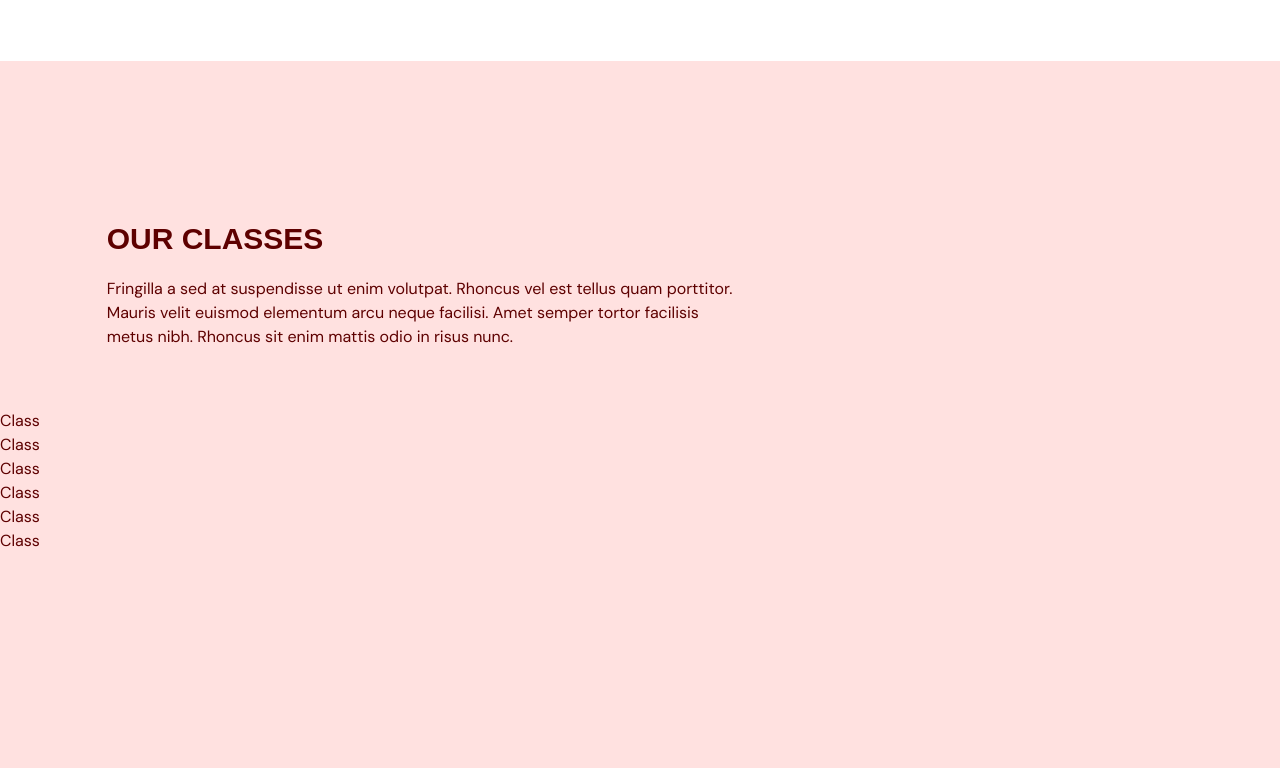
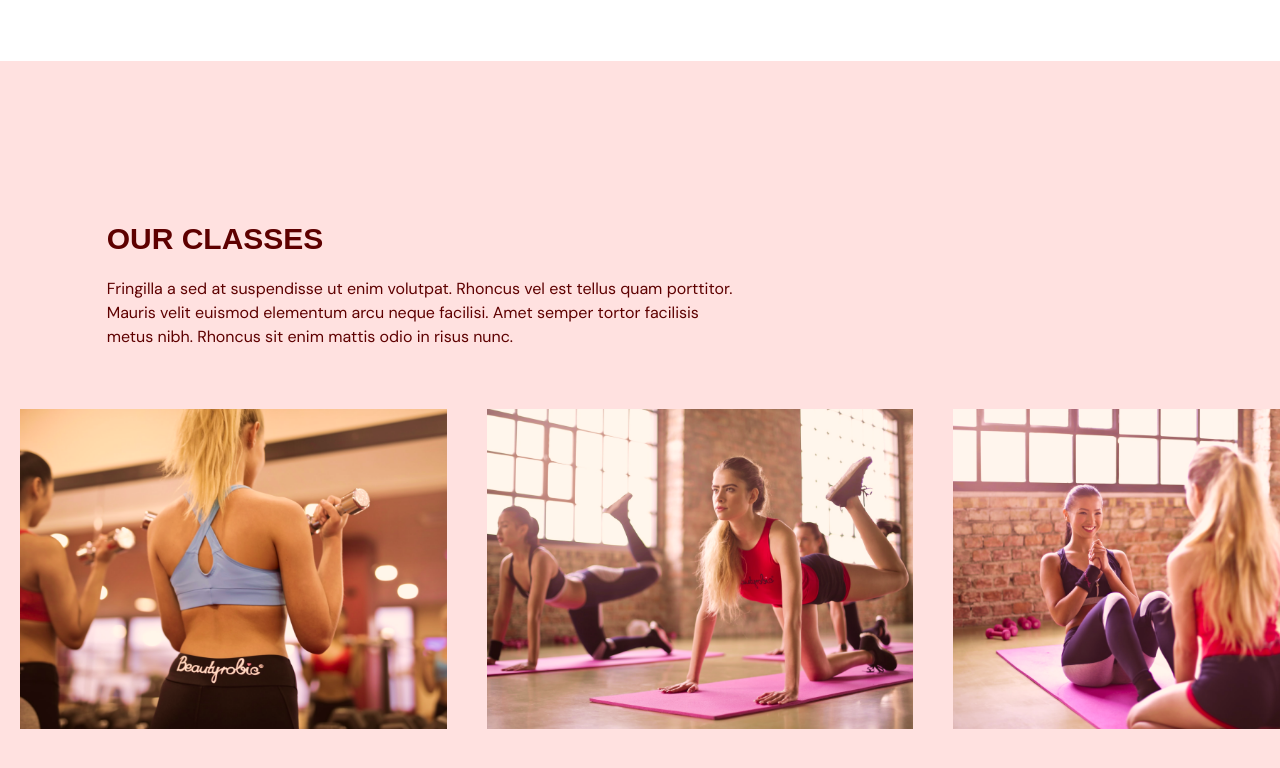
Before and after one commit to TomaszKlekner/fitness-studio, a React (Vite) app: page / in a window 1280 px wide. Shown: the part 2120-2888 px from the top of the page. Built offline with nearby package versions, Linux system fonts and the light colour scheme.

Commit message:
Create classes and install react hook form

```diff
--- a/package.json
+++ b/package.json
@@ -14,7 +14,8 @@
     "framer-motion": "^11.3.30",
     "react": "^18.3.1",
     "react-anchor-link-smooth-scroll": "^1.0.12",
-    "react-dom": "^18.3.1"
+    "react-dom": "^18.3.1",
+    "react-hook-form": "^7.53.0"
   },
   "devDependencies": {
     "@eslint/js": "^9.9.0",
--- a/src/App.tsx
+++ b/src/App.tsx
@@ -53,20 +53,11 @@ function App() {
         isTopOfPage={isTopOfPage}
       />
 
-      <Home
-        page={menuItems[0].page.toLocaleLowerCase()}
-        setSelectedPage={setSelectedPage}
-      />
+      <Home page={menuItems[0].page} setSelectedPage={setSelectedPage} />
 
-      <Benefits
-        page={menuItems[1].page.toLocaleLowerCase()}
-        setSelectedPage={setSelectedPage}
-      />
+      <Benefits page={menuItems[1].page} setSelectedPage={setSelectedPage} />
 
-      <Classes
-        page={menuItems[2].page.toLocaleLowerCase()}
-        setSelectedPage={setSelectedPage}
-      />
+      <Classes page={menuItems[2].page} setSelectedPage={setSelectedPage} />
     </div>
   );
 }
--- a/src/components/Class.tsx
+++ b/src/components/Class.tsx
@@ -5,7 +5,20 @@ type Props = {
 };
 
 const Class = ({ singleClass }: Props) => {
-  return <div>Class</div>;
+  const { image, name, description = "" } = singleClass;
+  const overlayStyles = `p-5 absolute z-30 flex h-[380px] w-[450px] flex-col
+  items-center justify-center whitespace-normal bg-primary-500 text-center
+  text-white opacity-0 transition duration-500 hover:opacity-90 cursor-pointer`;
+
+  return (
+    <li className="in-line-block relative mx-5 h-[380px] w-[450px]">
+      <div className={overlayStyles}>
+        <p className="text-2xl">{name}</p>
+        <p className="mt-5">{description}</p>
+      </div>
+      <img src={image} alt={name} />
+    </li>
+  );
 };
 
 export default Class;
--- a/src/sections/Benefits.tsx
+++ b/src/sections/Benefits.tsx
@@ -9,6 +9,7 @@ import React from "react";
 import BenefitElement from "../components/BenefitElement";
 import ActionButton from "../components/ActionButton";
 import BenefitsPageGraphic from "../assets/BenefitsPageGraphic.png";
+import { toLowerCasePageName } from "../helpers/helpers";
 
 export type benefitModel = {
   Icon: React.ElementType;
@@ -59,7 +60,10 @@ const container = {
 
 const Benefits = ({ page, setSelectedPage }: Props) => {
   return (
-    <section id={page} className="mx-auto min-h-full w-5/6 py-20">
+    <section
+      id={toLowerCasePageName(page)}
+      className="mx-auto min-h-full w-5/6 py-20"
+    >
       <motion.div onViewportEnter={() => setSelectedPage(page)}>
         <motion.div
           className="md:my-5 md:w-3/5"
--- a/src/sections/Classes.tsx
+++ b/src/sections/Classes.tsx
@@ -1,5 +1,3 @@
-import { motion } from "framer-motion";
-
 import image1 from "../assets/image1.png";
 import image2 from "../assets/image2.png";
 import image3 from "../assets/image3.png";
@@ -8,6 +6,8 @@ import image5 from "../assets/image5.png";
 import image6 from "../assets/image6.png";
 import HeaderText from "../components/HeaderText";
 import Class from "../components/Class";
+import { toLowerCasePageName } from "../helpers/helpers";
+import { motion } from "framer-motion";
 
 export type ClassType = {
   name: string;
@@ -57,7 +57,10 @@ type Props = {
 
 const Classes = ({ page, setSelectedPage }: Props) => {
   return (
-    <section id={page} className="w-full bg-primary-100 py-40">
+    <section
+      id={toLowerCasePageName(page)}
+      className="w-full bg-primary-100 py-40"
+    >
       <motion.div onViewportEnter={() => setSelectedPage(page)}>
         <motion.div
           className="mx-auto w-5/6"
@@ -85,7 +88,7 @@ const Classes = ({ page, setSelectedPage }: Props) => {
         </motion.div>
 
         <div className="mt-10 h-[353px] w-full overflow-x-auto overflow-y-hidden">
-          <ul className="w-[2800px] whitespace-nowrap">
+          <ul className="flex w-[2800px] whitespace-nowrap">
             {classes.map((c) => (
               <Class key={c.name} singleClass={c} />
             ))}
--- /dev/null
+++ b/src/sections/ContacUs.tsx
@@ -0,0 +1,16 @@
+import { toLowerCasePageName } from "../helpers/helpers";
+import { motion } from "framer-motion";
+
+type Props = { page: string; setSelectedPage: (value: string) => void };
+
+const ContacUs = ({ page, setSelectedPage }: Props) => {
+  return (
+    <section id={toLowerCasePageName(page)}>
+      <motion.div onViewportEnter={() => setSelectedPage(page)}>
+        ContacUs
+      </motion.div>
+    </section>
+  );
+};
+
+export default ContacUs;
--- a/src/sections/Home.tsx
+++ b/src/sections/Home.tsx
@@ -7,6 +7,7 @@ import SponsorForbes from "../assets/SponsorForbes.png";
 import SponsorFortune from "../assets/SponsorFortune.png";
 import AnchorLink from "react-anchor-link-smooth-scroll";
 import { motion } from "framer-motion";
+import { toLowerCasePageName } from "../helpers/helpers";
 
 type Props = {
   page: string;
@@ -17,7 +18,10 @@ const Home = ({ page, setSelectedPage }: Props) => {
   const isAboveMediumScreen = useMediaQuery("(min-width: 1060px)");
 
   return (
-    <section id={page} className="gap-16 py-10 sm:h-full md:pb-0">
+    <section
+      id={toLowerCasePageName(page)}
+      className="gap-16 py-10 sm:h-full md:pb-0"
+    >
       <motion.div
         className="mx-auto w-5/6 items-center justify-center bg-gray-20 md:flex md:h-5/6"
         onViewportEnter={() => setSelectedPage(page)}
```
Also changed, not shown: 1 other file (tests, documents, lock files or other folders).
